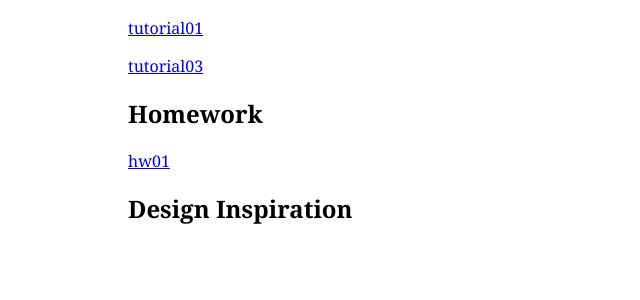
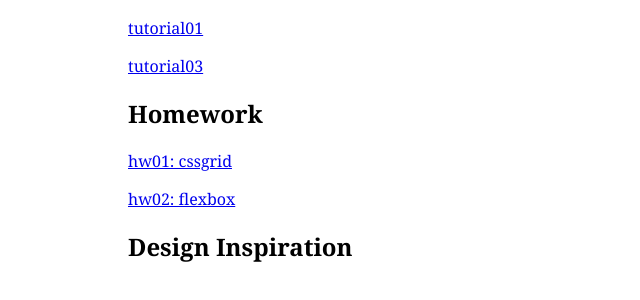
Before and after one commit to kaceehaslett/cs130-coursework, a plain HTML site: page index.html in a window 1280 px wide. Shown: the part 122-422 px from the top of the page, without its empty margins (0-640 px from the left). Drawn offline with Linux system fonts and the light colour scheme; files that its build step writes are made by us from their sources.

Commit message:
fixing links

```diff
--- a/index.html
+++ b/index.html
@@ -18,7 +18,8 @@
             </section>
             <section id="homework">
                 <h2>Homework</h2>
-                <p><a href="hw01/index.html">hw01</a></p>
+                <p><a href="hw01/01_cssgrid/">hw01: cssgrid</a></p>
+                <p><a href="hw01/02_flexbox/">hw02: flexbox</a></p>
             </section>
             <section id="inspiration">
                 <h2>Design Inspiration</h2>
```
